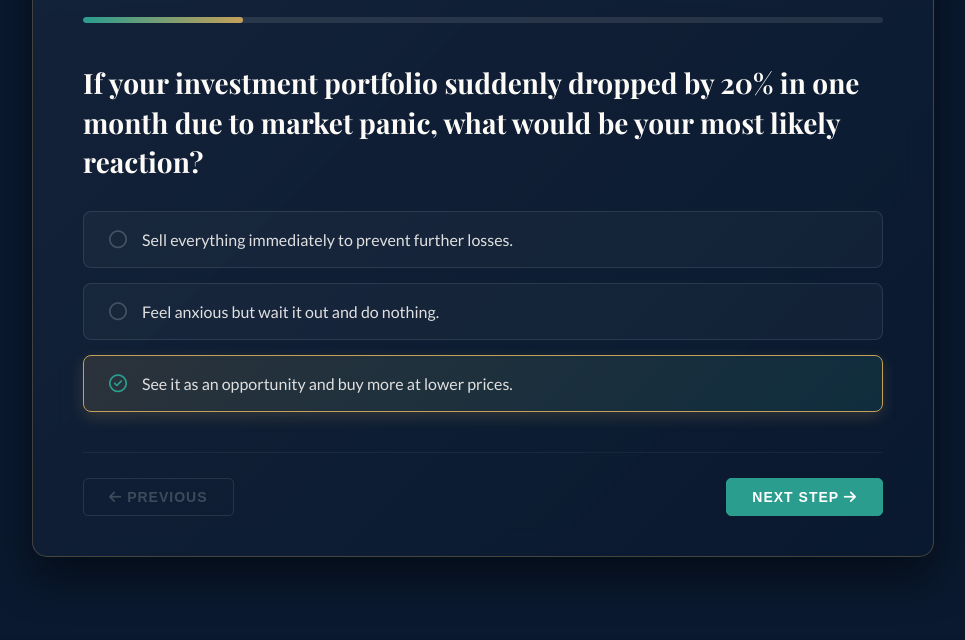
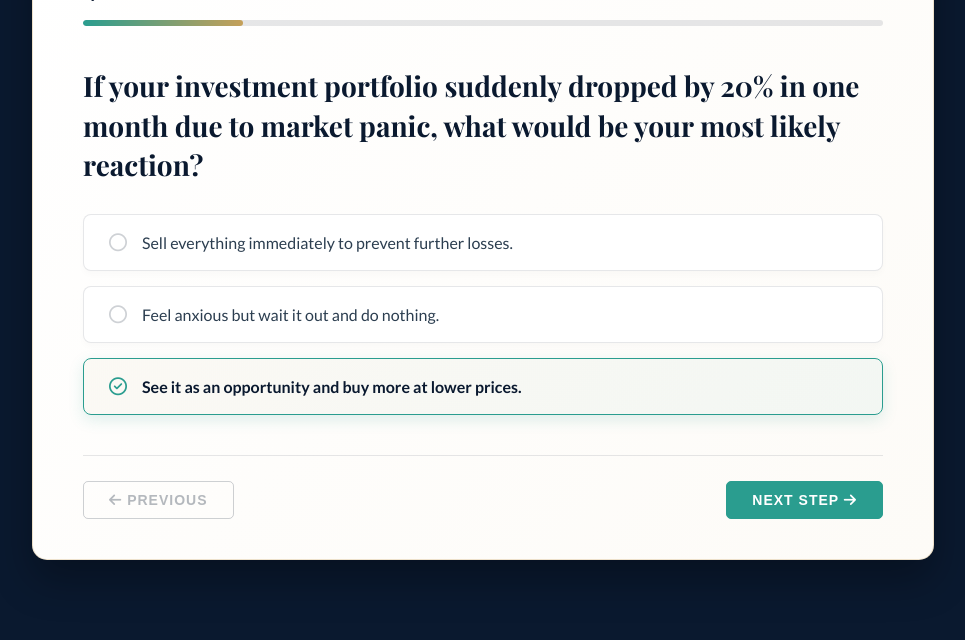
Before and after one commit to aishiksarkar1-ui/Aishik_website, a Flask app: page /risk-profiling in a window 1280 px wide. Shown: the part 398-1038 px from the top of the page, without its empty margins (157-1122 px from the left). Before the commit the page ends 972 px from the top, so only its background shows below. Run offline with Flask 3, Linux system fonts and the light colour scheme.

Commit message:
Update risk_profile.html

```diff
--- a/templates/risk_profile.html
+++ b/templates/risk_profile.html
@@ -101,7 +101,7 @@
             color: #b0b0b0;
         }
 
-        /* কুইজ কন্টেইনার (Glassmorphism Design) */
+/* কুইজ কন্টেইনার (Light Premium Design) */
         .quiz-section {
             padding: 0 20px 80px 20px;
             display: flex;
@@ -109,18 +109,18 @@
         }
 
         .quiz-container {
-            background: linear-gradient(135deg, rgba(21, 36, 59, 0.85) 0%, rgba(10, 25, 47, 0.95) 100%);
+            /* ডার্ক কালার পাল্টে ওয়ার্ম ক্রিম/সাদা কালার দেওয়া হলো */
+            background: linear-gradient(135deg, #ffffff 0%, #FDFBF7 100%);
             border: 1px solid rgba(197, 160, 89, 0.3);
-            border-top: 1px solid rgba(197, 160, 89, 0.6);
+            border-top: 4px solid var(--gold); /* ওপরে একটু মোটা সোনালী বর্ডার */
             border-radius: 15px;
             width: 100%;
             max-width: 800px;
             padding: 40px 50px;
-            margin-top: -60px; /* হিরো সেকশনের ওপর ওভারল্যাপ */
+            margin-top: -60px;
             position: relative;
             z-index: 10;
-            box-shadow: 0 20px 40px rgba(0,0,0,0.5);
-            backdrop-filter: blur(15px);
+            box-shadow: 0 20px 40px rgba(0,0,0,0.3);
         }
 
         /* প্রগ্রেস বার */
@@ -130,7 +130,7 @@
             align-items: center;
             margin-bottom: 15px;
             font-size: 14px;
-            color: var(--gold);
+            color: var(--navy-blue); /* হালকা ব্যাকগ্রাউন্ডে ডার্ক লেখা */
             font-weight: bold;
             letter-spacing: 1px;
             text-transform: uppercase;
@@ -139,7 +139,7 @@
         .progress-bar-bg {
             width: 100%;
             height: 6px;
-            background-color: rgba(255, 255, 255, 0.1);
+            background-color: rgba(10, 25, 47, 0.1); /* হালকা গ্রে */
             border-radius: 10px;
             margin-bottom: 40px;
             overflow: hidden;
@@ -147,7 +147,7 @@
 
         .progress-bar-fill {
             height: 100%;
-            width: 20%; /* ডেমোর জন্য ২০% দেওয়া আছে */
+            width: 20%;
             background: linear-gradient(90deg, var(--teal), var(--gold));
             border-radius: 10px;
             transition: width 0.4s ease;
@@ -157,7 +157,7 @@
         .question-text {
             font-family: 'Playfair Display', serif;
             font-size: 28px;
-            color: var(--light-cream);
+            color: var(--navy-blue); /* লাইট ব্যাকগ্রাউন্ডের ওপর ডার্ক ব্লু কালার */
             margin-top: 0;
             margin-bottom: 30px;
             line-height: 1.4;
@@ -170,13 +170,13 @@
             margin-bottom: 40px;
         }
 
-        /* প্রিমিয়াম অপশন বাটন */
+        /* প্রিমিয়াম অপশন বাটন (Light Theme) */
         .option-btn {
-            background-color: rgba(255, 255, 255, 0.03);
-            border: 1px solid rgba(255, 255, 255, 0.1);
+            background-color: #ffffff; /* সাদা বাটন */
+            border: 1px solid rgba(10, 25, 47, 0.1); /* হালকা বর্ডার */
             border-radius: 8px;
             padding: 18px 25px;
-            color: var(--text-light);
+            color: #2c3e50; /* ডার্ক গ্রে টেক্সট */
             font-size: 16px;
             font-family: 'Lato', sans-serif;
             text-align: left;
@@ -184,32 +184,35 @@
             transition: all 0.3s ease;
             display: flex;
             align-items: center;
+            box-shadow: 0 4px 6px rgba(0,0,0,0.02);
         }
 
-        /* অপশনের ভেতরের ডামি রেডিও বাটন আইকন */
         .option-btn i {
             margin-right: 15px;
             font-size: 18px;
-            color: rgba(255, 255, 255, 0.2);
+            color: rgba(10, 25, 47, 0.2);
             transition: all 0.3s ease;
         }
 
         /* হোভার ইফেক্ট */
         .option-btn:hover {
-            background-color: rgba(197, 160, 89, 0.05);
-            border-color: rgba(197, 160, 89, 0.5);
+            background-color: #FDFBF7;
+            border-color: var(--gold);
             transform: translateX(5px);
+            box-shadow: 0 8px 15px rgba(197, 160, 89, 0.1);
         }
 
         .option-btn:hover i {
             color: var(--gold);
         }
 
-        /* সিলেক্ট করা অবস্থার ডিজাইন (JS দিয়ে পরে এই ক্লাসটি যোগ হবে) */
+        /* সিলেক্ট করা অবস্থার ডিজাইন */
         .option-btn.selected {
-            background: linear-gradient(135deg, rgba(197, 160, 89, 0.15), rgba(42, 157, 143, 0.15));
-            border-color: var(--gold);
-            box-shadow: 0 5px 15px rgba(197, 160, 89, 0.2);
+            background: linear-gradient(135deg, rgba(197, 160, 89, 0.05), rgba(42, 157, 143, 0.05));
+            border-color: var(--teal);
+            box-shadow: 0 5px 15px rgba(42, 157, 143, 0.15);
+            font-weight: bold;
+            color: var(--navy-blue);
         }
 
         .option-btn.selected i {
@@ -221,14 +224,14 @@
             display: flex;
             justify-content: space-between;
             align-items: center;
-            border-top: 1px solid rgba(255, 255, 255, 0.05);
+            border-top: 1px solid rgba(10, 25, 47, 0.1);
             padding-top: 25px;
         }
 
         .nav-btn {
             background-color: transparent;
-            color: var(--gold);
-            border: 1px solid var(--gold);
+            color: var(--navy-blue);
+            border: 1px solid var(--navy-blue);
             padding: 10px 25px;
             border-radius: 5px;
             font-size: 14px;
@@ -240,20 +243,21 @@
         }
 
         .nav-btn:hover {
-            background-color: var(--gold);
-            color: var(--navy-blue);
-            box-shadow: 0 5px 15px rgba(197, 160, 89, 0.3);
+            background-color: var(--navy-blue);
+            color: white;
+            box-shadow: 0 5px 15px rgba(10, 25, 47, 0.2);
         }
 
         .nav-btn.disabled {
-            border-color: rgba(255, 255, 255, 0.1);
-            color: rgba(255, 255, 255, 0.2);
+            border-color: rgba(10, 25, 47, 0.2);
+            color: rgba(10, 25, 47, 0.3);
             cursor: not-allowed;
         }
 
         .nav-btn.disabled:hover {
             background-color: transparent;
             box-shadow: none;
+            color: rgba(10, 25, 47, 0.3);
         }
 
         .next-btn {
@@ -265,9 +269,8 @@
         .next-btn:hover {
             background-color: #218276;
             color: white;
-            box-shadow: 0 5px 15px rgba(42, 157, 143, 0.4);
+            box-shadow: 0 5px 15px rgba(42, 157, 143, 0.3);
         }
-
         /* রেসপনসিভ ডিজাইন */
         @media (max-width: 768px) {
             .quiz-container {
```
